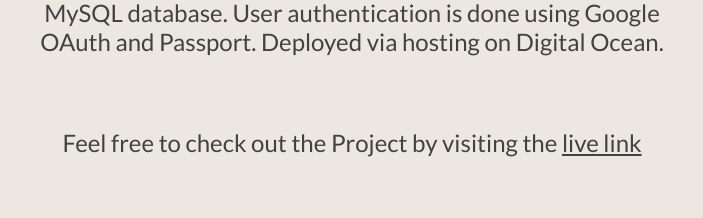
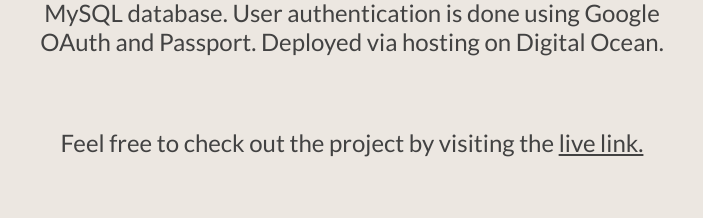
Before and after one commit to skherad/portfolio, a React (Create React App) app: page /projects/1 in a window 1280 px wide. Shown: the part 1542-1760 px from the top of the page, without its empty margins (288-991 px from the left). Built offline with nearby package versions, Linux system fonts and the light colour scheme.

Commit message:
feature done

```diff
--- a/src/pages/ProjectPage/ProjectPage.js
+++ b/src/pages/ProjectPage/ProjectPage.js
@@ -36,9 +36,8 @@ const ProjectPage = () => {
                   <p className='item__txt' key={uuidv4()}>{e}</p>
               )}
           <p className='item__txt'>
-            Feel free to check out the Project by visiting the&nbsp;
-            <a href={project?.url} target="_blank" className='item__txt item__txt--link'>live link</a>
-            {/* ,&nbsp;or watching the demo. */}
+            Feel free to check out the project by visiting the&nbsp;
+            <a href={project?.url} target="_blank" className='item__txt item__txt--link'>live link.</a>
           </p>
           <h3 className='item__sub'>Tools Used</h3>
           <div className='item__skills'>
```
